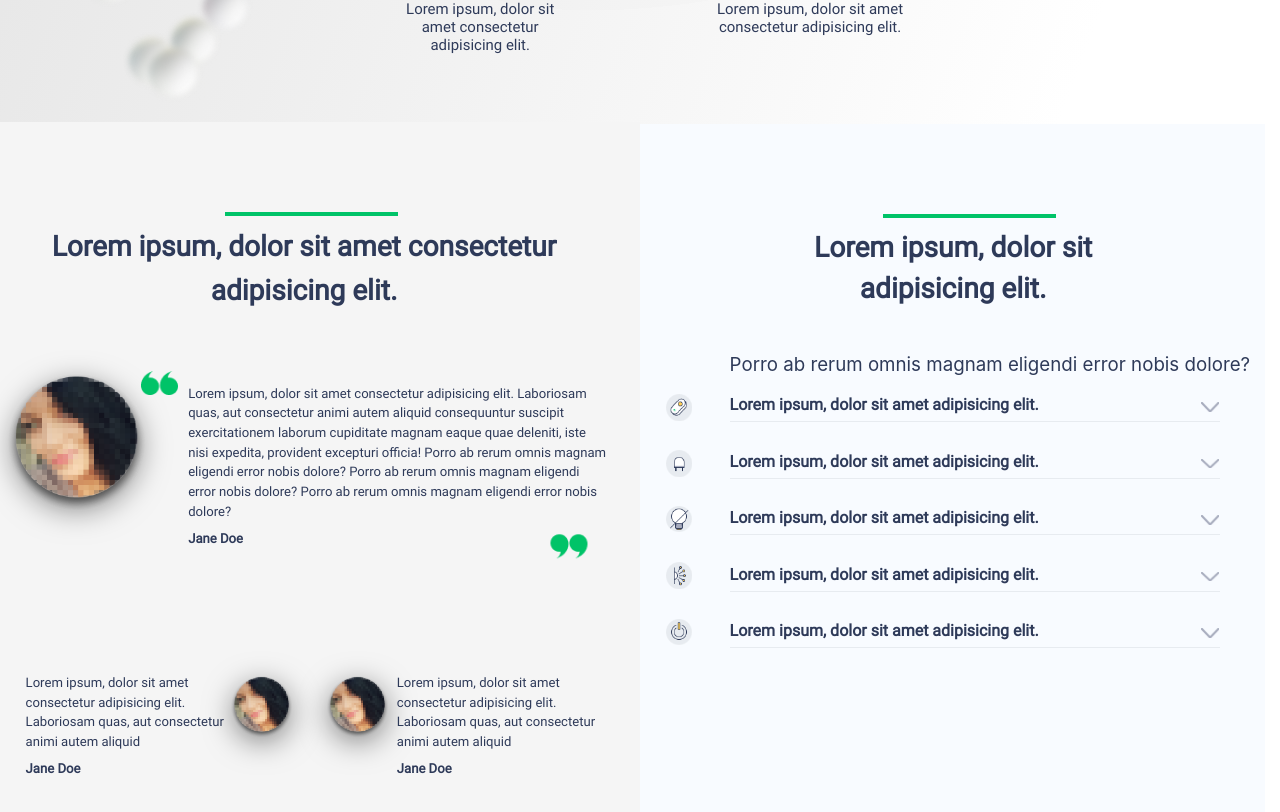
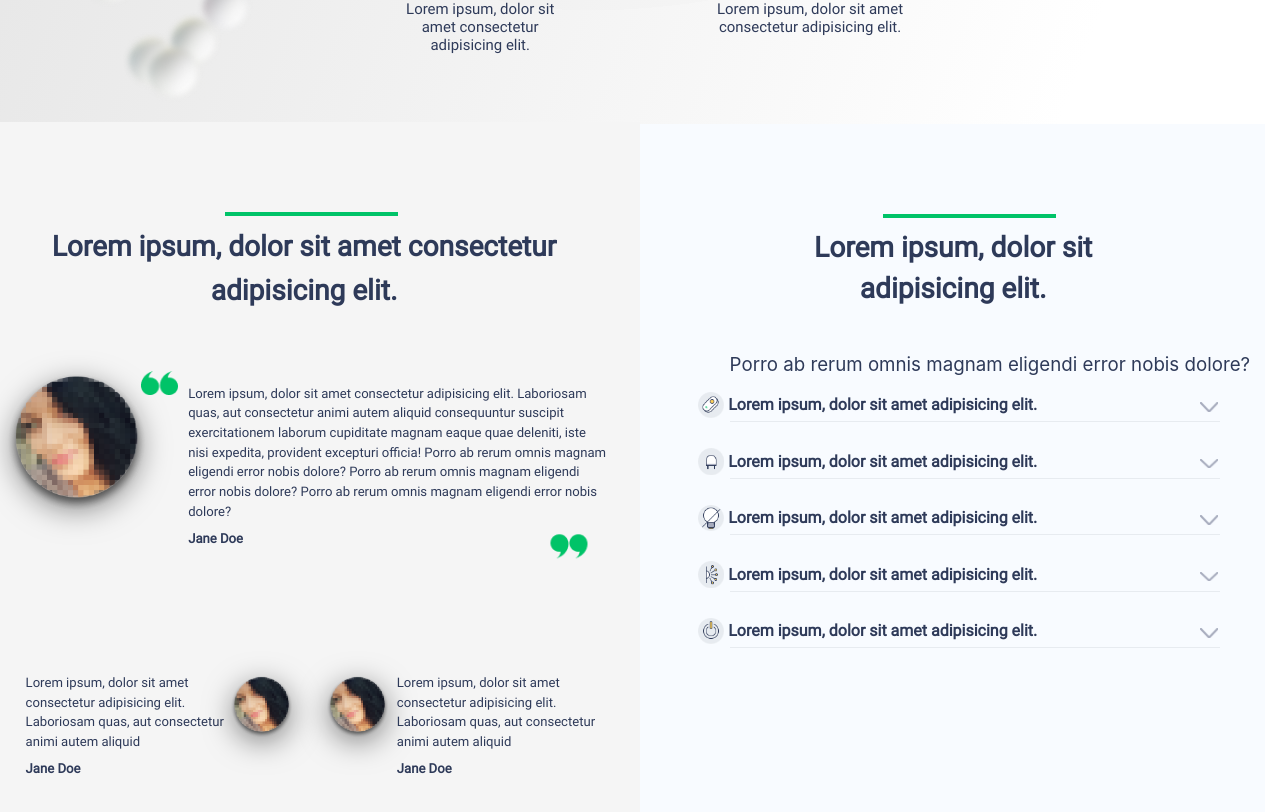
Before and after one commit to denosaur98/Tesonero, a React (Create React App) app: page / in a window 1280 px wide. Shown: the part 871-1683 px from the top of the page. Built offline with nearby package versions, Linux system fonts and the light colour scheme.

Commit message:
project_done

```diff
--- a/src/components/accordeon/Accordeon.module.css
+++ b/src/components/accordeon/Accordeon.module.css
@@ -34,7 +34,7 @@
 .activeTitle {
   color: #00C368;
 }
-.pictures_container {
+.picture {
   position: absolute;
   top: 0;
   left: 0;
@@ -43,38 +43,44 @@
 }
 .one {
   background-image: url('./stability24_icon.png');
-  background-size: cover;
+  background-size: contain;
+  background-repeat: no-repeat;
   height: 2.083vw;
   width: 2.083vw;
-  margin-bottom: 1.823vw;
+  margin-left: -2.5vw;
+  margin-top: 0.2vw;
 }
 .two {
   background-image: url('./LED.png');
   background-size: cover;
   height: 2.083vw;
   width: 2.083vw;
-  margin-bottom: 1.823vw;
+  margin-left: -2.5vw;
+  margin-top: 0.2vw;
 }
 .three {
   background-image: url('./lights\ off.png');
   background-size: cover;
   height: 2.083vw;
   width: 2.083vw;
-  margin-bottom: 1.823vw;
+  margin-left: -2.5vw;
+  margin-top: 0.2vw;
 }
 .four {
   background-image: url('./splitter.png');
   background-size: cover;
   height: 2.083vw;
   width: 2.083vw;
-  margin-bottom: 1.979vw;
+  margin-left: -2.5vw;
+  margin-top: 0.2vw;
 }
 .five {
   background-image: url('./power\ off.png');
   background-size: cover;
   height: 2.083vw;
   width: 2.083vw;
-  margin-bottom: 1.823vw;
+  margin-left: -2.5vw;
+  margin-top: 0.2vw;
 }
 .arrow {
   margin-top: 1.042vw;
@@ -83,7 +89,7 @@
   height: 10.05px;
   width: 19px;
   color: #A6ABBD;
-  margin-left: 8.490vw;
+  margin-left: 8.5vw;
   transition: 0.1s ease-in-out;
 }
 .arrow_active {
@@ -105,6 +111,7 @@
     color: #2E3A59;
     white-space: nowrap;
     padding-bottom: 2.222vw;
+    margin-left: -1.5vw;
   }
   .accordion_container .accordion_item {
     text-align: left;
@@ -122,7 +129,7 @@
     color: #00C368;
   }
   .accordion_container .arrow {
-    margin-left: 15vw;
+    margin-left: 14vw;
     background-image: url('./Vector.png');
     background-size: cover;
     height: 10.05px;
@@ -173,6 +180,9 @@
     font-size: 1.3vw;
     color: #2E3A59;
   }
+  .activeTitle {
+    color: #00C368;
+  }
   .pictures_container {
     position: absolute;
     top: 0;
@@ -185,34 +195,40 @@
     background-size: cover;
     height: 2.083vw;
     width: 2.083vw;
-    margin-bottom: 2.3vw;
+    margin-left: -2.5vw;
+    margin-top: 0.2vw;
   }
   .two {
     background-image: url('./LED.png');
     background-size: cover;
     height: 2.083vw;
     width: 2.083vw;
-    margin-bottom: 2.25vw;
+    margin-left: -2.5vw;
+    margin-top: 0.2vw;
   }
   .three {
     background-image: url('./lights\ off.png');
     background-size: cover;
     height: 2.083vw;
     width: 2.083vw;
-    margin-bottom: 2.35vw;
+    margin-left: -2.5vw;
+    margin-top: 0.2vw;
   }
   .four {
     background-image: url('./splitter.png');
     background-size: cover;
     height: 2.083vw;
     width: 2.083vw;
-    margin-bottom: 2.3vw;
+    margin-left: -2.5vw;
+    margin-top: 0.2vw;
   }
   .five {
     background-image: url('./power\ off.png');
     background-size: cover;
     height: 2.083vw;
     width: 2.083vw;
+    margin-left: -2.5vw;
+    margin-top: 0.2vw;
   }
   .arrow {
     margin-top: 1.042vw;
--- a/src/components/accordeon/Accordeon.tsx
+++ b/src/components/accordeon/Accordeon.tsx
@@ -3,6 +3,7 @@ import css from './Accordeon.module.css';
 
 function Accordeon(props) {
   const [activeIndex, setActiveIndex] = useState(null);
+  const classes = [css.one, css.two, css.three, css.four, css.five];
 
   const handleTitleClick = (index) => {
     setActiveIndex(index === activeIndex ? null : index);
@@ -10,9 +11,13 @@ function Accordeon(props) {
 
   const renderAccordionItem = (item, index) => {
     const isActive = index === activeIndex;
+    const className = `${css.accordion_item} ${isActive ? css.active : ''}`;
+    const titleClassName =`${css.accordion_title} ${isActive ? css.activeTitle : ''}`;
+    const imageClassName = `${classes[index]}`;
     return (
-      <div key={index} className={`${css.accordion_item} ${isActive ? css.active : ''}`}>
-        <div className={`${css.accordion_title} ${isActive ? css.activeTitle : ''}`} onClick={() => handleTitleClick(index)}>
+      <div key={index} className={className}>
+        <div className={titleClassName} onClick={() => handleTitleClick(index)}>
+          <div className={imageClassName}></div>
           {item.title}
           <span className={`${css.arrow} ${isActive ? css.arrow_active : ''}`}></span>
         </div>
@@ -22,16 +27,10 @@ function Accordeon(props) {
       </div>
     );
   };
+
   return (
     <>
       <div className={css.accordion_container}>{props.items.map(renderAccordionItem)}</div>
-      <div className={css.pictures_container}>
-        <div className={css.one}></div>
-        <div className={css.two}></div>
-        <div className={css.three}></div>
-        <div className={css.four}></div>
-        <div className={css.five}></div>
-      </div>
     </>
   );
 }
--- a/src/components/sectionMain/SectionMain.module.css
+++ b/src/components/sectionMain/SectionMain.module.css
@@ -185,6 +185,7 @@
 .mob {
   overflow: hidden;
 }
+
 @media screen and (max-width: 450px) {
   .section_container {
     width: 100%;
@@ -530,7 +531,6 @@
     height: 55vw;
     top: 77.745vw;
     background: #F8FBFF;
-    overflow: hidden;
   }
   .line2 {
     position: absolute;
--- a/src/components/sectionMain/SectionMain.tsx
+++ b/src/components/sectionMain/SectionMain.tsx
@@ -42,11 +42,11 @@ function SectionMain() {
           <br/><span className={css.span_title}>Porro ab rerum omnis magnam eligendi error nobis dolore?</span>
           <div className={css.accordeon_container}>
             <Accordeon items={[
-              {title: 'Lorem ipsum, dolor sit amet adipisicing elit.', content: 'Laboriosam quas, aut consectetur animi autem aliquid consequuntur suscipit exercitationem laborum cupiditate magnam eaque quae delenit'},
-              {title: 'Lorem ipsum, dolor sit amet adipisicing elit.', content: 'Laboriosam quas, aut consectetur animi autem aliquid consequuntur suscipit exercitationem laborum cupiditate magnam eaque quae delenit'},
-              {title: 'Lorem ipsum, dolor sit amet adipisicing elit.', content: 'Laboriosam quas, aut consectetur animi autem aliquid consequuntur suscipit exercitationem laborum cupiditate magnam eaque quae delenit'},
-              {title: 'Lorem ipsum, dolor sit amet adipisicing elit.', content: 'Laboriosam quas, aut consectetur animi autem aliquid consequuntur suscipit exercitationem laborum cupiditate magnam eaque quae delenit'},
-              {title: 'Lorem ipsum, dolor sit amet adipisicing elit.', content: 'Laboriosam quas, aut consectetur animi autem aliquid consequuntur suscipit exercitationem laborum cupiditate magnam eaque quae delenit'},
+              {title: '\u00A0Lorem ipsum, dolor sit amet adipisicing elit.', content: 'Laboriosam quas, aut consectetur animi autem aliquid consequuntur suscipit exercitationem laborum cupiditate magnam eaque quae delenit'},
+              {title: '\u00A0Lorem ipsum, dolor sit amet adipisicing elit.', content: 'Laboriosam quas, aut consectetur animi autem aliquid consequuntur suscipit exercitationem laborum cupiditate magnam eaque quae delenit'},
+              {title: '\u00A0Lorem ipsum, dolor sit amet adipisicing elit.', content: 'Laboriosam quas, aut consectetur animi autem aliquid consequuntur suscipit exercitationem laborum cupiditate magnam eaque quae delenit'},
+              {title: '\u00A0Lorem ipsum, dolor sit amet adipisicing elit.', content: 'Laboriosam quas, aut consectetur animi autem aliquid consequuntur suscipit exercitationem laborum cupiditate magnam eaque quae delenit'},
+              {title: '\u00A0Lorem ipsum, dolor sit amet adipisicing elit.', content: 'Laboriosam quas, aut consectetur animi autem aliquid consequuntur suscipit exercitationem laborum cupiditate magnam eaque quae delenit'},
             ]}/>
           </div>
         </div>
```
